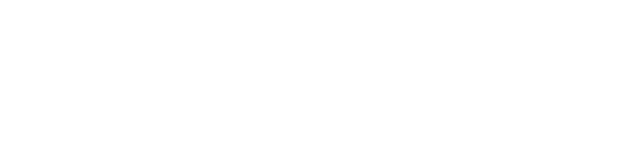
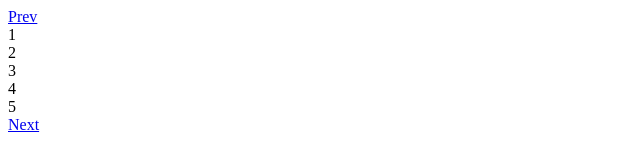
Before and after one commit to NikitaPetrovskiy/jQuery-Slider, a plain HTML site: page index.html in a window 1280 px wide. Shown: the whole page, without its empty margins (0-640 px from the left). Drawn offline with Linux system fonts and the light colour scheme.

Commit message:
added html markup

```diff
--- a/index.html
+++ b/index.html
@@ -7,6 +7,16 @@
 </head>
 <body>
 
+<div class="prev"><a href="#">Prev</a></div>
+<div class="slider">
+    <div class="img curry ">1</div>
+    <div class="img">2</div>
+    <div class="img">3</div>
+    <div class="img">4</div>
+    <div class="img">5</div>
+</div>
+<div class="next"><a href="#">Next</a></div>
+
 <script src="libs/jQuery/jquery-3.4.1.min.js"></script>
 <script src="js/main.js"></script>
 </body>
```
